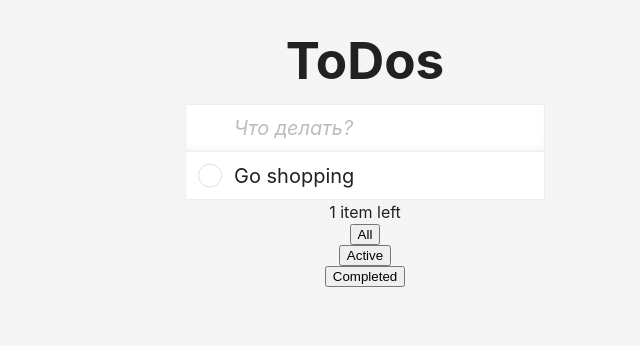
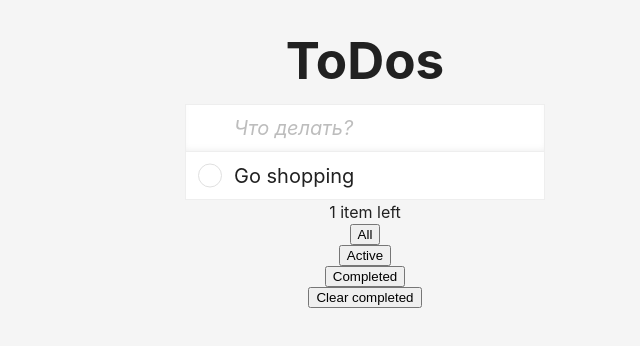
Before and after one commit to monkeysees/todo-app, a React (Vite) app: page / in a window 1280 px wide. Shown: the top 346 px of the page, without its empty margins (275-915 px from the left). Built offline with nearby package versions, Linux system fonts and the light colour scheme.

Commit message:
Add unstyled button for clearing completed todos

```diff
--- a/src/App.tsx
+++ b/src/App.tsx
@@ -150,6 +150,10 @@ function App() {
     );
   }
 
+  function clearCompletedTodos() {
+    setTodos(todos.filter((t) => !t.completed));
+  }
+
   return (
     <AppWrapper>
       <AppTitle>ToDos</AppTitle>
@@ -208,6 +212,13 @@ function App() {
       >
         Completed
       </button>
+      <button
+        onClick={() => {
+          clearCompletedTodos();
+        }}
+      >
+        Clear completed
+      </button>
     </AppWrapper>
   );
 }
```
